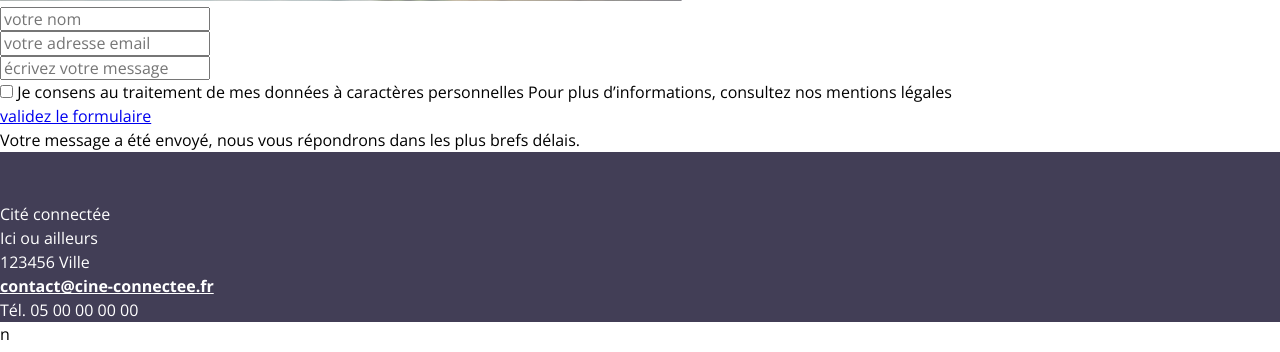
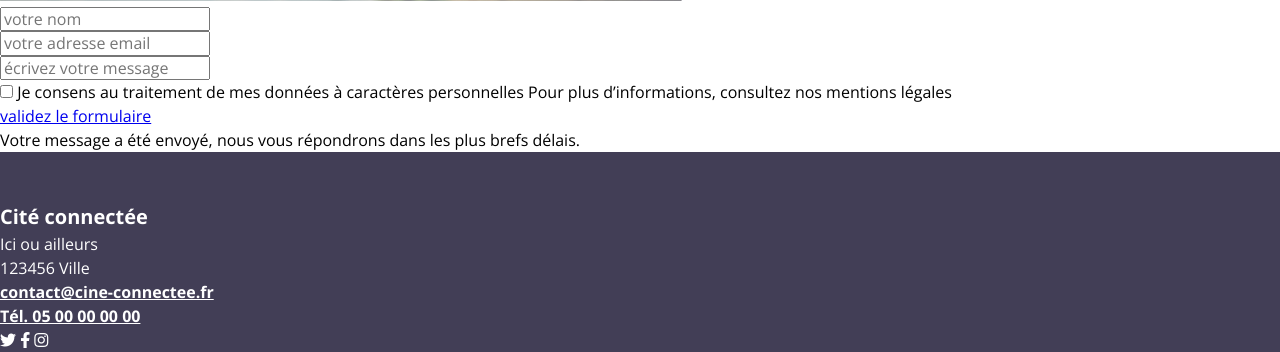
Before and after one commit to imsxndro/bwd2-labo, a PHP site: page /html/index.html in a window 1280 px wide. Shown: the part 2026-2378 px from the top of the page. Run offline with PHP 8.4, Linux system fonts and the light colour scheme.

Commit message:
html - add icons for footer || css need to be modified

```diff
--- a/html/assets/css/style.css
+++ b/html/assets/css/style.css
@@ -120,7 +120,7 @@ footer a {
     color: #fff;
     font-weight: 700;
 }
-footer .footerblock p:first-child {
+footer p:first-line {
     font-weight: 700;
     font-size: 1.25rem;
 }
--- a/html/index.html
+++ b/html/index.html
@@ -8,6 +8,7 @@
     <meta name="description" content="City connectée en Charente-Maritime">
      <!-- Normalize, annonce du fichier CSS & Google Fonts -->
     <link rel="stylesheet" href="assets/css/normalize.css" />
+    <link rel="stylesheet" href="https://use.fontawesome.com/releases/v5.15.1/css/all.css" integrity="sha384-vp86vTRFVJgpjF9jiIGPEEqYqlDwgyBgEF109VFjmqGmIY/Y4HV4d3Gp2irVfcrp" crossorigin="anonymous">
     <link rel="stylesheet" href="assets/css/style.css" />
     <link href="https://fonts.googleapis.com/css2?family=Open+Sans:wght@300;400;600;700;800&family=Oswald:wght@200;300;400;500;600;700&display=swap" rel="stylesheet">
     <meta name="viewport" content="width:device width, initial scale=1.0" />
@@ -103,11 +104,17 @@
 
 		</main>
 		<!-- Pied de page -->
-		<footer class="footerblock">
-			<div>
-				<p>Cité connectée<br />Ici ou ailleurs<br />123456 Ville<br /><a href="#"> contact@cine-connectee.fr </a><br />Tél. 05 00 00 00 00</p>
+		<footer>
+			<div class="container">
+				<p>Cité connectée<br />
+          Ici ou ailleurs<br />
+          123456 Ville<br />
+          <a href="mailto:#"> contact@cine-connectee.fr </a><br />
+          <a href="tel:#">Tél. 05 00 00 00 00</a><br>
+          <a href="#"><i class="fab fa-twitter"></i></a> <a href="#"><i class="fab fa-facebook-f"></i></a> <a href="#"><i class="fab fa-instagram"></i></a>
+        </p>
 
 			</div>
 		</footer>
 	</body>
-</html>n
+</html>
```
